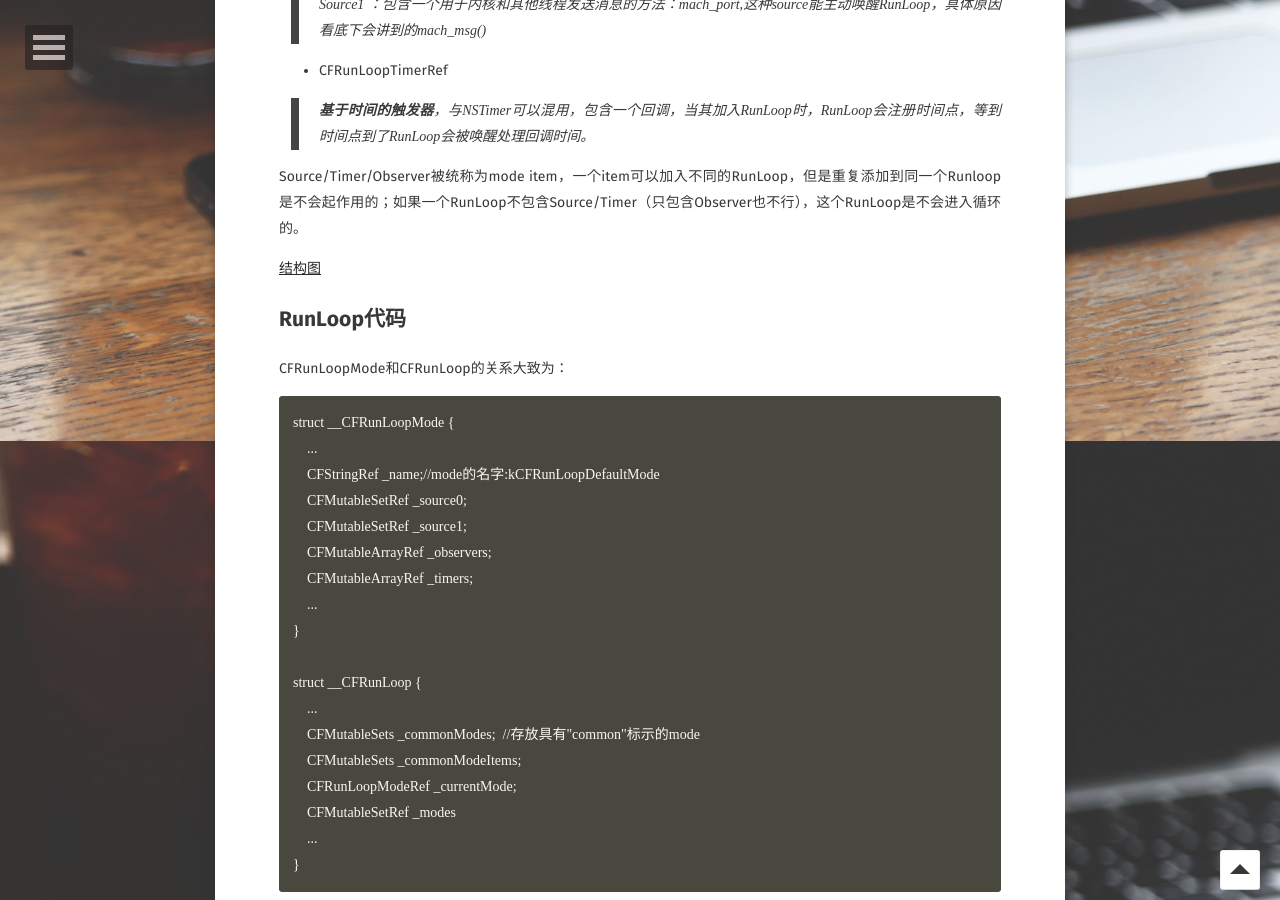
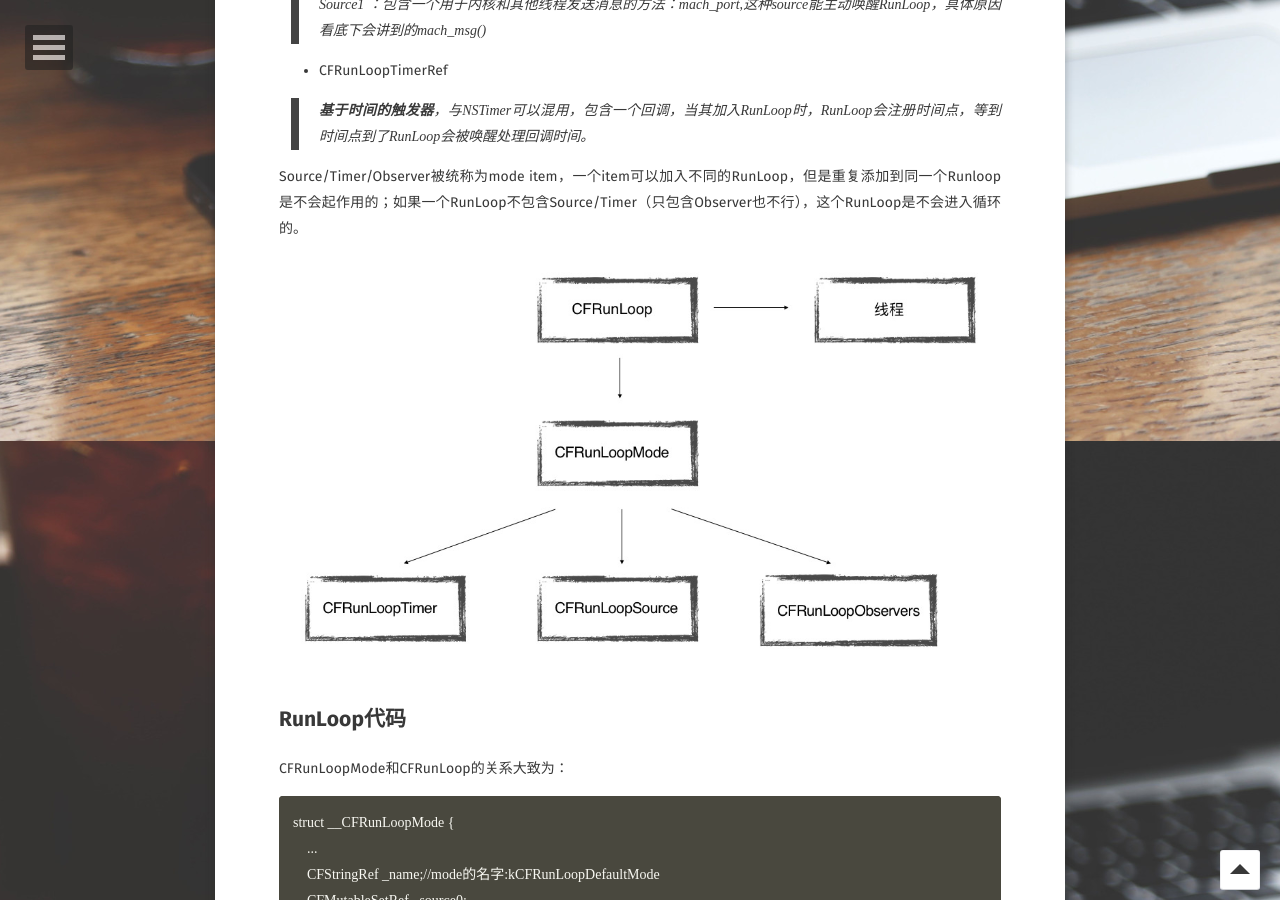
Before and after one commit to nuclearDev/nuclearDev.github.io, a Jekyll site: the page built from _posts/2016-06-24-RunLoop.md, in a window 1280 px wide and 900 px high, scrolled down 2259 px. Built offline with Jekyll 4.4.1, drawn with Linux system fonts in a browser that asks for light colours; some web fonts are replaced; comment, search, counter and statistics services are not loaded.

Commit message:
Update 2016-06-24-RunLoop.md

```diff
--- a/_posts/2016-06-24-RunLoop.md
+++ b/_posts/2016-06-24-RunLoop.md
@@ -90,7 +90,7 @@ fun __CFRunLoopRun(CFRonLoopRef rl) {
 
 Source/Timer/Observer被统称为mode item，一个item可以加入不同的RunLoop，但是重复添加到同一个Runloop是不会起作用的；如果一个RunLoop不包含Source/Timer（只包含Observer也不行），这个RunLoop是不会进入循环的。
 
-[结构图](https://raw.githubusercontent.com/nuclearDev/nuclearDev.github.io/master/_image/rl_construct.png)
+![结构图](https://raw.githubusercontent.com/nuclearDev/nuclearDev.github.io/master/_image/rl_construct.png)
 
 
 ## RunLoop代码
@@ -228,7 +228,7 @@ RunLoop的核心是基于mach_port,进入休眠期间调用的是`mach_msg()`方
 
 在APP静止的时候点击暂停可以从调用栈信息里面看到：
 
-[调用栈信息](https://raw.githubusercontent.com/nuclearDev/nuclearDev.github.io/master/_image/stack_info.png)
+![调用栈信息](https://raw.githubusercontent.com/nuclearDev/nuclearDev.github.io/master/_image/stack_info.png)
 
 系统在用户态时会调用mach_msg_trap()会触发[陷阱机制](https://en.wikipedia.org/wiki/Trap_(computing))，切换到内核态，在内核态下实际上是调用了mach_msg()来实现完成实际工作。
 大体过程是这样的：
```
